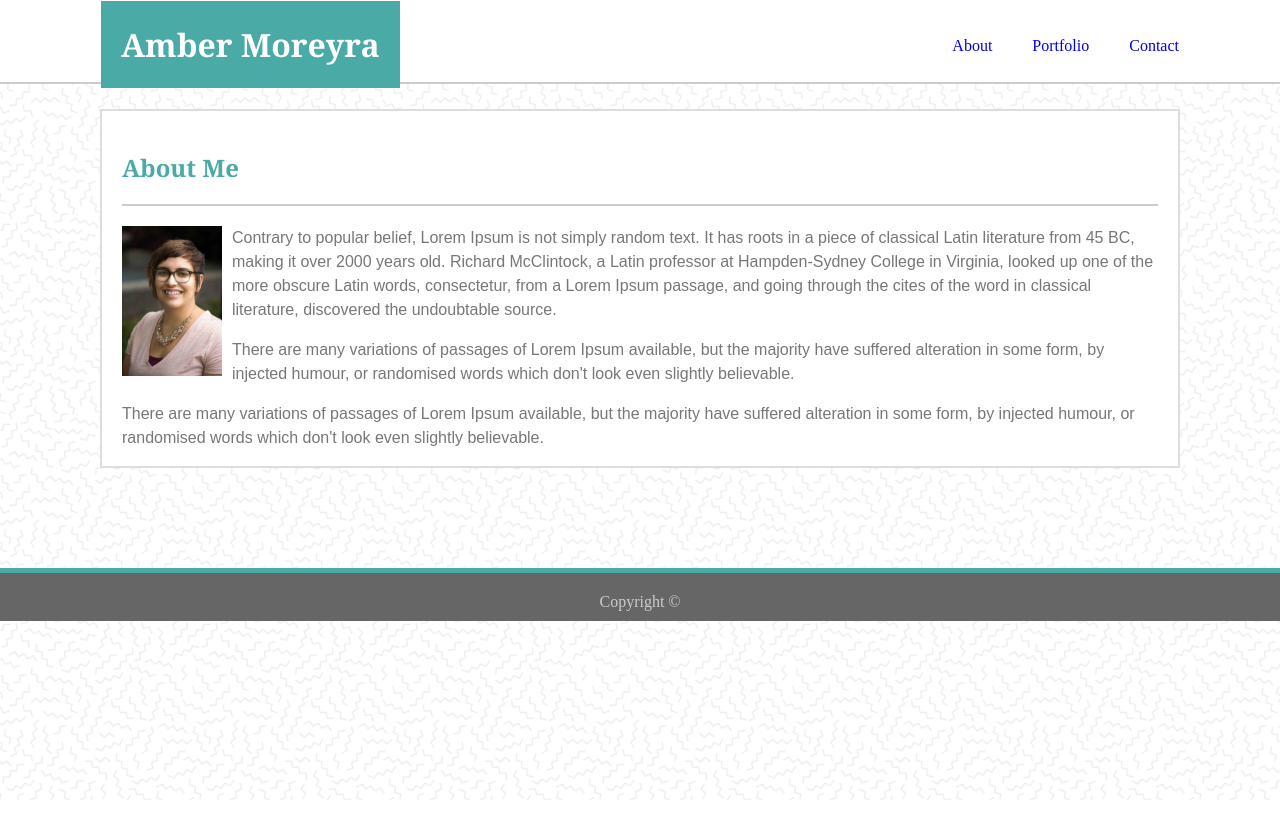
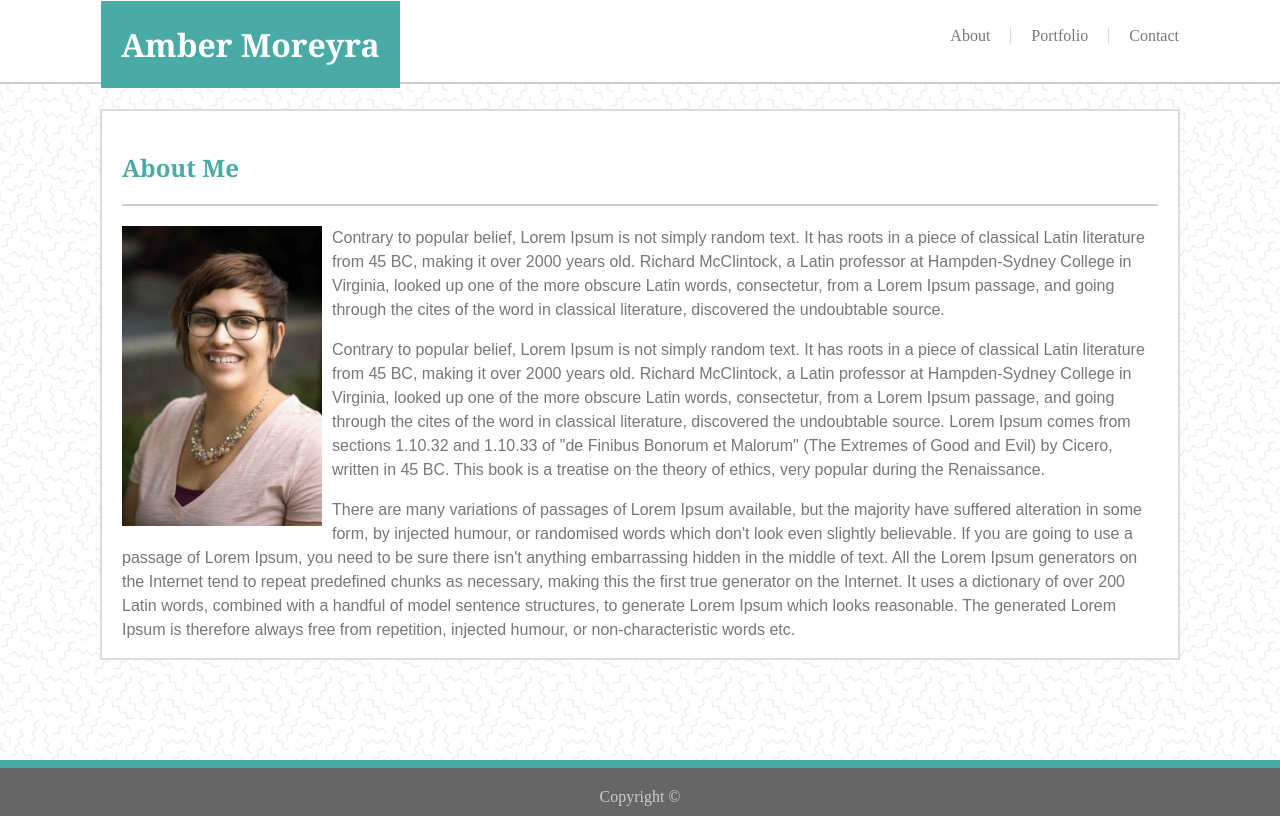
Before and after one commit to ambermoreyra/Basic-Portfolio, a plain HTML site: page index.html in a window 1280 px wide. Drawn offline with Linux system fonts and the light colour scheme.

Commit message:
complete

```diff
--- a/assets/css/styles.css
+++ b/assets/css/styles.css
@@ -1,4 +1,6 @@
+html,
 body {
+    height: 100%;
     background-image: url(../images/memphis-mini.png);
     margin: 0;
 }
@@ -9,22 +11,35 @@ header {
     padding: 1px;
 }
 
-.clearfix::after {
-content:"";
-display: block;
-clear: both;
-}
 
 ul {
     list-style-type: none;
-    margin-right: 80px;
+    margin-right: 90px;
     margin-bottom: 80px;
 }
 li {
     color: #777777;
-    padding: 20px;
+    padding: 10px;
     float: right;
     }
+
+a:link,
+a:visited {
+    color: #777777;
+}
+
+a:active {
+    color: #777777;
+    background: #4aaaa5;
+}
+
+
+
+#middle {
+    border-left: 1px solid #dddddd;
+    border-right: 1px solid #dddddd;
+    padding: 0 20px;
+}
 
 h1 {
     margin-left: 100px;
@@ -36,12 +51,17 @@ h1 {
     font-family: 'Georgia', Times, Times New Roman, serif;
 }
 
+.wrapper {
+    min-height: 100%;
+    margin-bottom: -100px;
+}
 
 .main{
     clear: both;
     margin-left: 100px;
     margin-right: 100px;
     margin-top: 10px;
+    margin-bottom: 100px;
     background-color:#ffffff;
     padding: 0 20px;
     font-family: Arial, Helvetica Neue, Helvetica, sans-serif;
@@ -57,12 +77,11 @@ h2 {
     font-family: Georgia, Times, Times New Roman, serif;
 }
 
-
 .headshot {
     float: left;
     padding-right: 10px;
-    height: 150px;
-    width: 100px;
+    height: 300px;
+    width: 200px;
 }
 
 p {
@@ -71,16 +90,15 @@ p {
 }
 
 .footer {
-    flex-shrink: 0;
     clear: both;
     text-align: center;
     background: #666666;
-    margin-top: 100px;
     bottom: 0;
     width: 100%;
     padding: 20px 0 10px;
     color: #ccc;
-    border-top: 5px solid #4aaaa5;
+    border-top: 8px solid #4aaaa5;
+
 }
 
 .portfolio {
@@ -88,6 +106,7 @@ p {
     margin-left: 100px;
     margin-right: 100px;
     margin-top: 10px;
+    margin-bottom: 100px;
     background-color:#ffffff;
     padding: 0 20px;
     font-family: Arial, Helvetica Neue, Helvetica, sans-serif;
@@ -102,6 +121,7 @@ p {
     margin-left: 100px;
     margin-right: 100px;
     margin-top: 10px;
+    margin-bottom: 100px;
     background-color: #ffffff;
     padding: 0 20px;
     font-family: Arial, Helvetica Neue, Helvetica, sans-serif;
@@ -150,7 +170,9 @@ h3 {
     border: 1px solid #dddddd;
      }
 
-
+.message {
+    height: 200px;
+}
   #submit {
     background: #4aaaa5;
     color: white;
--- a/index.html
+++ b/index.html
@@ -8,12 +8,12 @@
     <meta charset="utf8" />
 </head>
 
-    <body class="wrapper"></body>
+<body class="wrapper">
 <header>
     <h1>Amber Moreyra</h1>
     <ul>
         <li><a href="contact.html" style="text-decoration: none">Contact</a></li>
-                    <li><a href="portfolio.html" style="text-decoration: none">Portfolio</a></li>
+        <li><a href="portfolio.html" id="middle" style="text-decoration: none">Portfolio</a></li>
         <li><a href="index.html" style="text-decoration: none">About</a></li>
     </ul>
 </header>
@@ -28,10 +28,21 @@
             Hampden-Sydney College in Virginia, looked up one of the more obscure Latin words, consectetur, from a Lorem
             Ipsum passage, and going through the cites of the word in classical literature, discovered the undoubtable
             source.</p>
+        <p>Contrary to popular belief, Lorem Ipsum is not simply random text. It has roots in a piece of classical Latin
+            literature from 45 BC, making it over 2000 years old. Richard McClintock, a Latin professor at
+            Hampden-Sydney College in Virginia, looked up one of the more obscure Latin words, consectetur, from a Lorem
+            Ipsum passage, and going through the cites of the word in classical literature, discovered the undoubtable
+            source. Lorem Ipsum comes from sections 1.10.32 and 1.10.33 of "de Finibus Bonorum et Malorum" (The Extremes
+            of Good and Evil) by Cicero, written in 45 BC. This book is a treatise on the theory of ethics, very popular
+            during the Renaissance.</p>
         <p>There are many variations of passages of Lorem Ipsum available, but the majority have suffered alteration in
-            some form, by injected humour, or randomised words which don't look even slightly believable.</p>
-        <p>There are many variations of passages of Lorem Ipsum available, but the majority have suffered alteration in
-            some form, by injected humour, or randomised words which don't look even slightly believable.</p>
+            some form, by injected humour, or randomised words which don't look even slightly believable. If you are
+            going to use a passage of Lorem Ipsum, you need to be sure there isn't anything embarrassing hidden in the
+            middle of text. All the Lorem Ipsum generators on the Internet tend to repeat predefined chunks as
+            necessary, making this the first true generator on the Internet. It uses a dictionary of over 200 Latin
+            words, combined with a handful of model sentence structures, to generate Lorem Ipsum which looks reasonable.
+            The generated Lorem Ipsum is therefore always free from repetition, injected humour, or non-characteristic
+            words etc.</p>
     </div>
 </section>
 <footer class="footer"> Copyright &copy;</footer>
```
Also changed, not shown: contact.html (+2 -2 lines), portfolio.html (+4 -2 lines). Lines whose indentation alone changed are shown as unchanged.
